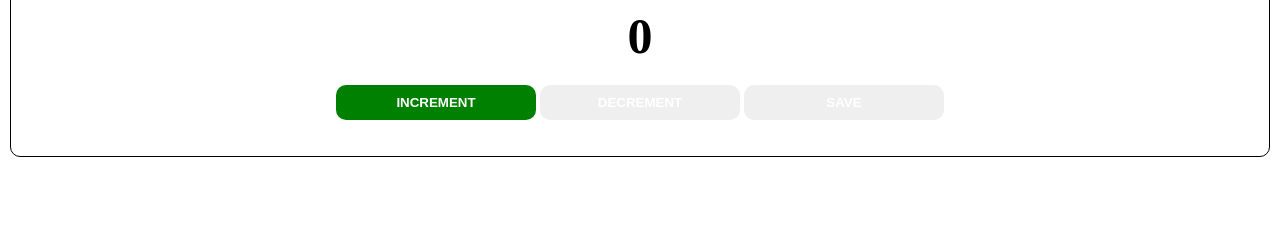
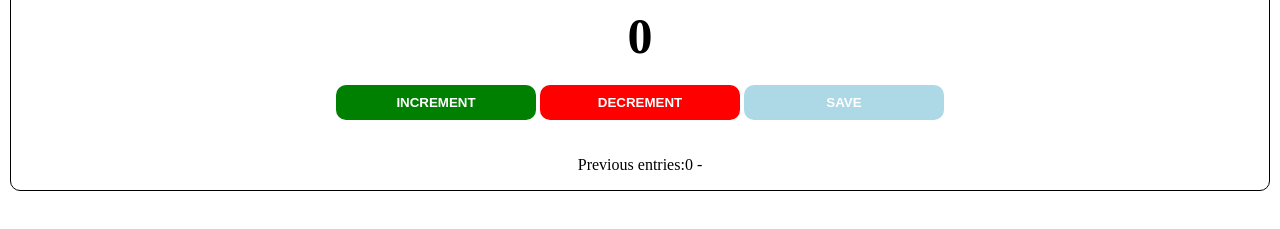
Before and after one commit to jcovington16/Scrimba-Projects, a plain HTML site: page counter_app/index.html in a window 1280 px wide. Both pictures are taken after a click on the button "SAVE". Shown: the part 81-310 px from the top of the page. Drawn offline with Linux system fonts and the light colour scheme.

Commit message:
the javascript functionality is complete and I'm able to increment, decrement and save the entries. basic javascript and not much styling.

```diff
--- a/counter_app/index.html
+++ b/counter_app/index.html
@@ -19,7 +19,8 @@
         <button class="dec-btn" onclick="decrease()">DECREMENT</button>
         <button class="save-btn" onclick="save()">SAVE</button>
 
-        <p id="save-el"></p>
+        <p id="save-el">Previous entries:</p>
+        <p class="entries"></p>
     </div>
 
     <script type="text/javascript" src="index.js"></script>
--- a/counter_app/index.js
+++ b/counter_app/index.js
@@ -1,5 +1,6 @@
 let count = 0
 let countEl = document.getElementById("count-el")
+let saveEl = document.getElementById("save-el")
 
 function counter() {
     count += 1
@@ -12,5 +13,9 @@ function decrease() {
 }
 
 function save() {
+    let entries = count + " - "
+    saveEl.textContent += entries
+    countEl.innerText = 0
+    count = 0
 
 }
--- a/counter_app/styles.css
+++ b/counter_app/styles.css
@@ -19,6 +19,14 @@ button {
     background-color: green;
 }
 
+.dec-btn {
+    background-color: red;
+}
+
+.save-btn {
+    background-color: lightblue;
+}
+
 h1 {
     margin-top: 20px;
     margin-bottom: 10px;
@@ -34,8 +42,5 @@ h3 {
     border: 1px solid;
     border-radius: 10px;
     margin: 20px 10px 40px 10px;
-    /* background-image: url(58084_JCyber_RK_02.jpg);
-    background-size: cover;
-    background-repeat: no-repeat; */
     text-align: center;
 }
```
Also changed, not shown: counter_app/58084_JCyber_RK_02.jpg (deleted), 1 other file.
